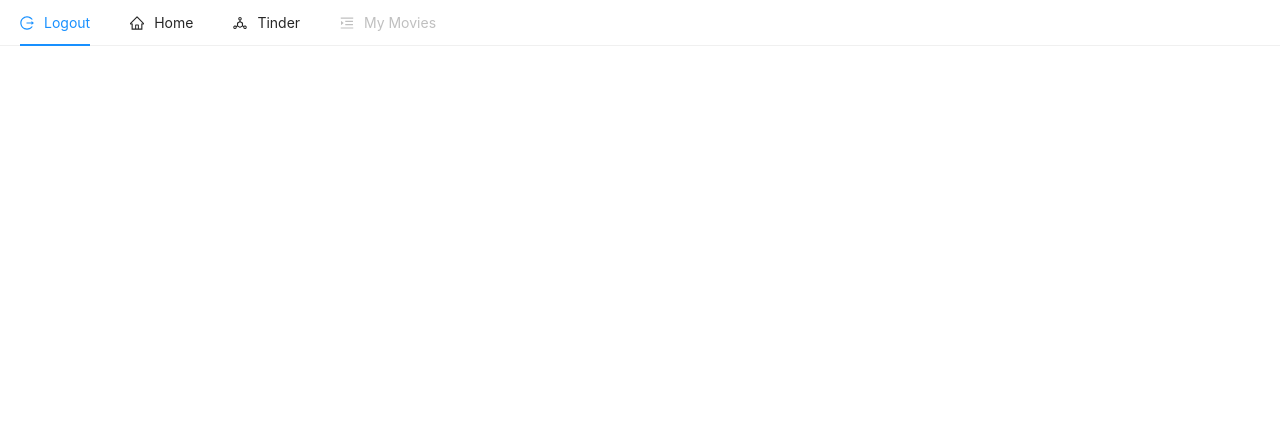
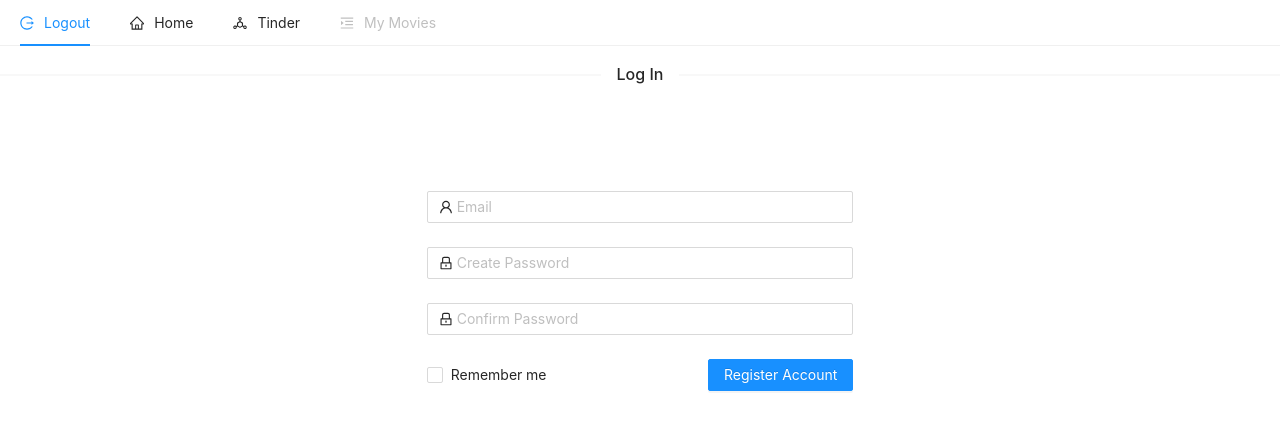
Before and after one commit to jsonthany/movie_tinder, a React (Create React App) app in the folder frontend/: page /register in a window 1280 px wide. Shown: the top 430 px of the page. Built offline with nearby package versions, Linux system fonts and the light colour scheme; no server answers.

Commit message:
updated the logout and login pages

```diff
--- a/frontend/src/App.js
+++ b/frontend/src/App.js
@@ -3,7 +3,7 @@ import Navbar from './components/NavBar/Navbar';
 import Search from './components/Search/Search';
 import Tinder from './components/Tinder/Tinder';
 import Login from './components/LogIn/Login';
-import Logout from './components/LogOut/Logout';
+import Register from './components/Register/Register';
 import Youtube from 'react-youtube';
 import { BrowserRouter as Router, Route, Switch } from 'react-router-dom';
 
@@ -125,7 +125,7 @@ function App() {
       <Navbar />
       <Switch>
         <Route exact path='/login' render={ Login } />
-        <Route exact path='/logout' render={ Logout } />
+        <Route exact path='/register' render={ Register } />
         <Route exact path='/' render={
           props => (<Search searchfn={ onSubmitHandler }
                             movies={ movies }
--- a/frontend/src/components/LogIn/Login.js
+++ b/frontend/src/components/LogIn/Login.js
@@ -1,5 +1,6 @@
 import { Form, Input, Button, Checkbox, Row, Col, Divider } from 'antd';
 import { UserOutlined, LockOutlined } from '@ant-design/icons';
+import { Link } from "react-router-dom";
 
 const Login = () => {
 
@@ -23,9 +24,13 @@ const Login = () => {
 
                 <Form.Item
                     name="username"
-                    rules={[{ required: true, message: 'Please input your Username!' }]}
+                    rules={[{
+                        required: true,
+                        type: 'email',
+                        message: 'Please input your email!'
+                    }]}
                 >
-                    <Input prefix={<UserOutlined className="site-form-item-icon" />} placeholder="Username" />
+                    <Input prefix={<UserOutlined className="site-form-item-icon" />} placeholder="Email" />
                 </Form.Item>
 
                 <Form.Item
@@ -40,7 +45,6 @@ const Login = () => {
                 </Form.Item>
 
             <Form.Item>
-
                 <Form.Item name="remember" valuePropName="checked" noStyle>
                     <Checkbox>Remember me</Checkbox>
                 </Form.Item>
@@ -55,7 +59,10 @@ const Login = () => {
                 <Button type="primary" htmlType="submit" className="login-form-button">
                     Log in
                 </Button>
-            <a href="">... or register now!</a>
+                <Link to='/register'>
+                ... or register now!
+                </Link>
+                {/* <a href="">... or register now!</a> */}
                 </Row>
             </Form.Item>
             </Form>
--- a/frontend/src/components/NavBar/Navbar.js
+++ b/frontend/src/components/NavBar/Navbar.js
@@ -18,8 +18,8 @@ const Navbar = () => {
                         </Link>
                     </Menu.Item>
                     :
-                    <Menu.Item key="logout" icon={<LogoutOutlined />}>
-                        <Link to='/logout'>
+                    <Menu.Item key="homepage" icon={<LogoutOutlined />}>
+                        <Link to='/'>
                             Logout
                         </Link>
                     </Menu.Item>
--- a/frontend/src/components/LogOut/Logout.js
+++ b/frontend/src/components/Register/Register.js
@@ -1,7 +1,7 @@
 import { Form, Input, Button, Checkbox, Row, Col, Divider } from 'antd';
 import { UserOutlined, LockOutlined } from '@ant-design/icons';
 
-const Logout = () => {
+const Register = () => {
 
     const onFinish = (values) => {
         console.log('Success:', values);
@@ -15,17 +15,21 @@ const Logout = () => {
         <Col span={8}>
 
             <Form
-                name="normal_logout"
-                className="logout-form"
+                name="normal_register"
+                className="register-form"
                 initialValues={{ remember: true }}
                 onFinish={onFinish}
             >
 
                 <Form.Item
-                    name="username"
-                    rules={[{ required: true, message: 'Please input your Username!' }]}
+                    name="email"
+                    rules={[{
+                        required: true,
+                        type: 'email',
+                        message: 'Please input your Username!'
+                    }]}
                 >
-                    <Input prefix={<UserOutlined className="site-form-item-icon" />} placeholder="Username" />
+                    <Input prefix={<UserOutlined className="site-form-item-icon" />} placeholder="Email" />
                 </Form.Item>
 
                 <Form.Item
@@ -55,7 +59,7 @@ const Logout = () => {
             <Form.Item name="remember" valuePropName="checked" noStyle>
                 <Row justify="space-between" align="middle">
                 <Checkbox>Remember me</Checkbox>
-                <Button type="primary" htmlType="submit" className="logout-form-button">
+                <Button type="primary" htmlType="submit" className="register-form-button">
                     Register Account
                 </Button>
                 </Row>
@@ -76,4 +80,4 @@ const Logout = () => {
         )
 }
 
-export default Logout
+export default Register
```
Also changed, not shown: frontend/src/components/Register/Register.css (added). Lines whose indentation alone changed are shown as unchanged.
